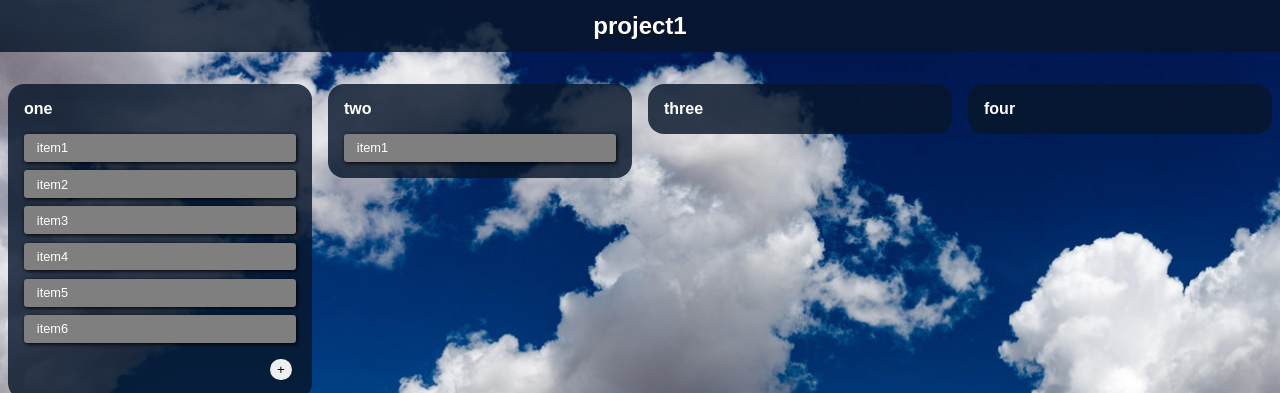
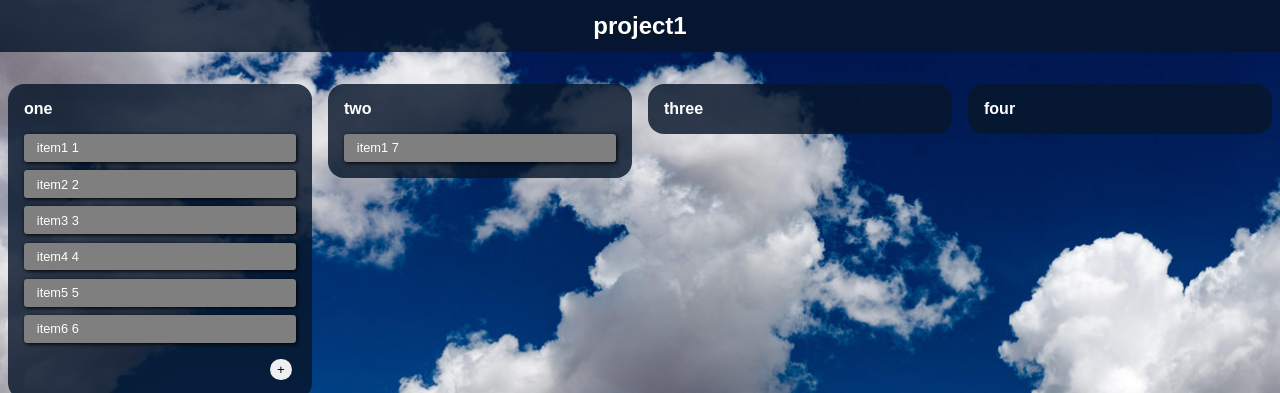
Before and after one commit to rmessina1010/kanbanBoard, a React (Create React App) app: page / in a window 1280 px wide. Shown: the top 393 px of the page. Built offline with nearby package versions, Linux system fonts and the light colour scheme.

Commit message:
Rendering of list item contents  now also done with render prop

```diff
--- a/src/App.js
+++ b/src/App.js
@@ -1,11 +1,12 @@
 import './App.css';
 import ProjectArea from './components/project';
 import projects from './components/data';
+import AddItem from './components/additem';
 
 function App() {
   return (
     <div className="App">
-      <ProjectArea hx={2} data={projects[0]} canAppend={(index) => index < 1} />
+      <ProjectArea hx={2} data={projects[0]} canAppend={(index) => index < 1} render={(item, index) => item.item + ' ' + item.id} />
     </div>
   );
 }
--- a/src/components/draggables.js
+++ b/src/components/draggables.js
@@ -22,7 +22,11 @@ export default function DraggableList(props) {
                         <ul className={'drg-list'} >
                             {props.data.items.map((item, index) =>
                                 <Draggable key={'drg-item-' + item.id} draggableId={'drg-item-' + item.id} index={index}>
-                                    {(provided) => <li className="drg-item" ref={provided.innerRef} {...provided.draggableProps} {...provided.dragHandleProps}>{item.item}</li>}
+                                    {(provided) =>
+                                        <li className="drg-item" ref={provided.innerRef} {...provided.draggableProps} {...provided.dragHandleProps}>
+                                            {typeof props.render === 'function' ? props.render(item, index) : item.item}
+                                        </li>
+                                    }
                                 </Draggable>
                             )}
                             {provided.placeholder}
--- a/src/components/project.js
+++ b/src/components/project.js
@@ -38,7 +38,7 @@ export default function ProjectArea(props) {
             <Hx classes="proj-title" x={props.hx} title={props.data.title} />
             <div className="drg-area">
                 <DragDropContext onDragEnd={handleDragEnd}>
-                    {Object.keys(projectCols).map((key, index) => <DraggableList data={projectCols[key]} updater={updater} colKey={key} key={'drg-col-' + projectCols[key].colId} canAppend={typeof props.canAppend === 'function' ? props.canAppend(index, key, projectCols) : props.canAppend} />)}
+                    {Object.keys(projectCols).map((key, index) => <DraggableList data={projectCols[key]} updater={updater} colKey={key} key={'drg-col-' + projectCols[key].colId} render={props.render} canAppend={typeof props.canAppend === 'function' ? props.canAppend(index, key, projectCols) : props.canAppend} />)}
                 </DragDropContext>
             </div>
         </div>
```
